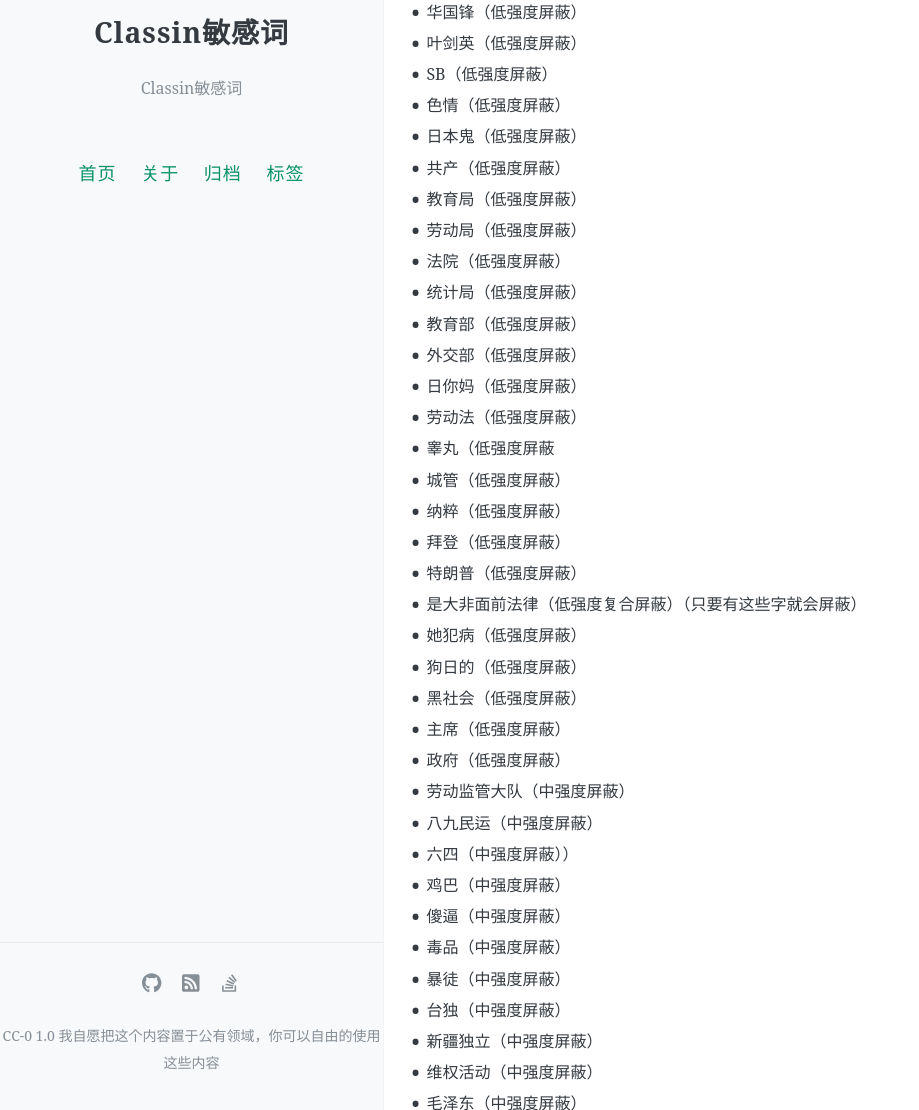
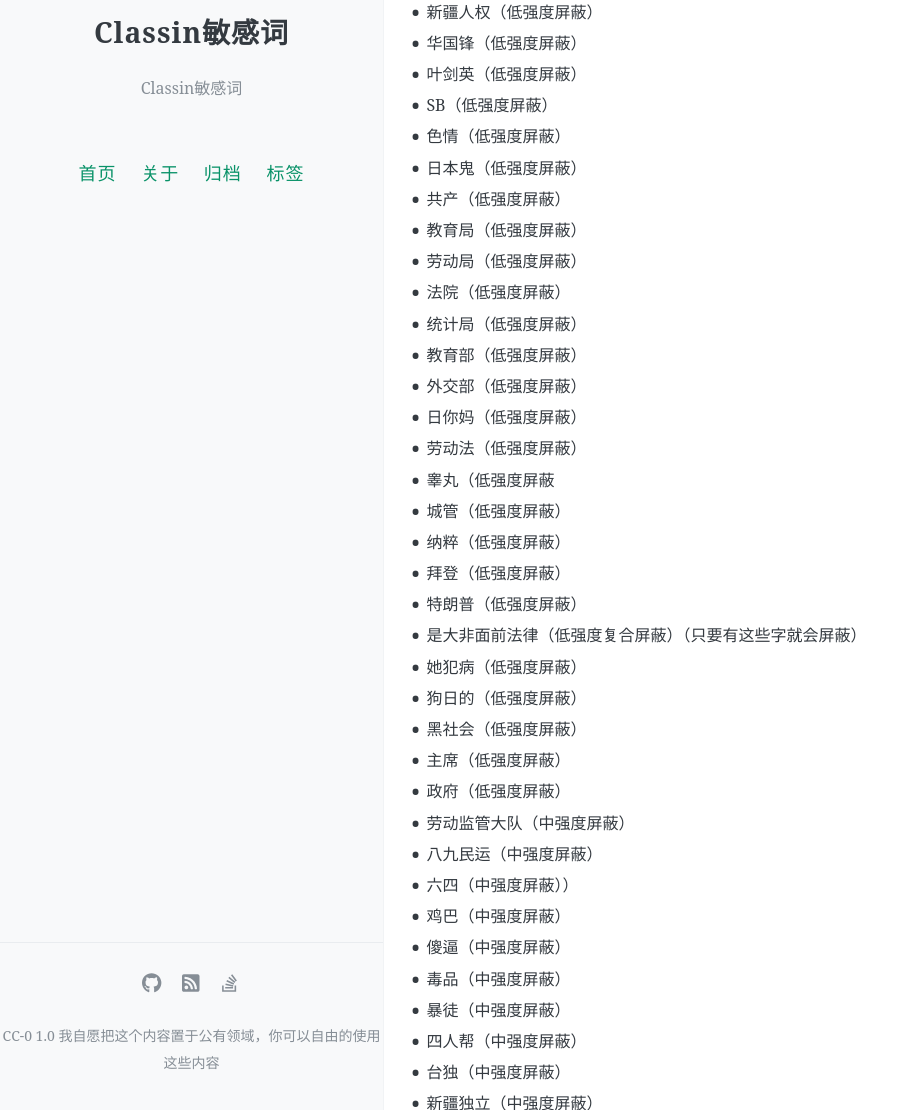
Before and after one commit to colinxu2020/classin, a Jekyll site: the page built from _posts/2022-10-06-minganci.md, in a window 1280 px wide and 1400 px high, scrolled down 397 px. Shown: the part 290-1400 px from the top of the window, without its empty margins (0-919 px from the left). Built offline with Jekyll 4.4.1, drawn with Linux system fonts in a browser that asks for light colours; comment, search, counter and statistics services are not loaded.

Commit message:
Update 2022-10-06-minganci.md

```diff
--- a/_posts/2022-10-06-minganci.md
+++ b/_posts/2022-10-06-minganci.md
@@ -26,6 +26,7 @@ comments: true
 - 二十大（低强度屏蔽）
 - 改革开放（低强度屏蔽））
 - 二十大（低强度屏蔽）
+- 文化大革命（低强度屏蔽）
 - 新疆人权（低强度屏蔽）
 - 华国锋（低强度屏蔽）
 - 叶剑英（低强度屏蔽）
@@ -59,6 +60,7 @@ comments: true
 - 傻逼（中强度屏蔽）
 - 毒品（中强度屏蔽）
 - 暴徒（中强度屏蔽）
+- 四人帮（中强度屏蔽）
 - 台独（中强度屏蔽）
 - 新疆独立（中强度屏蔽）
 - 维权活动（中强度屏蔽）
```
